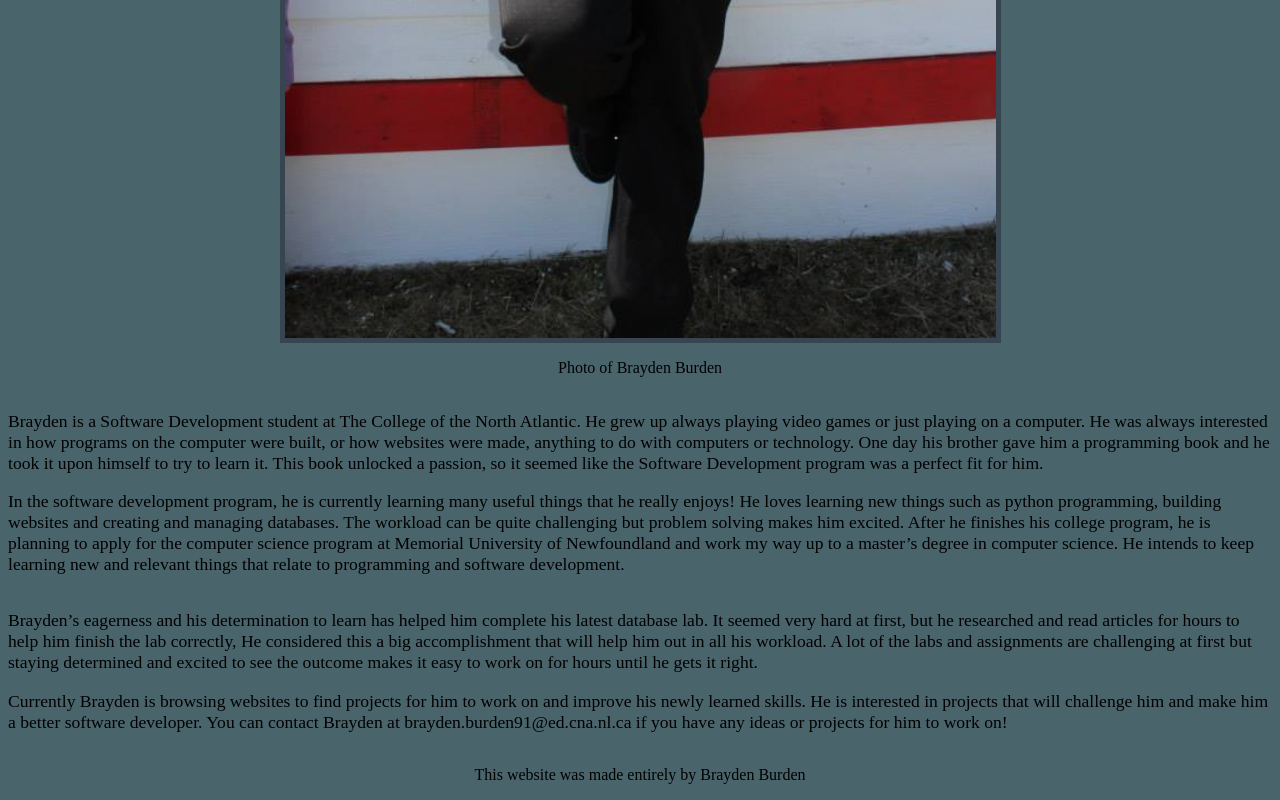
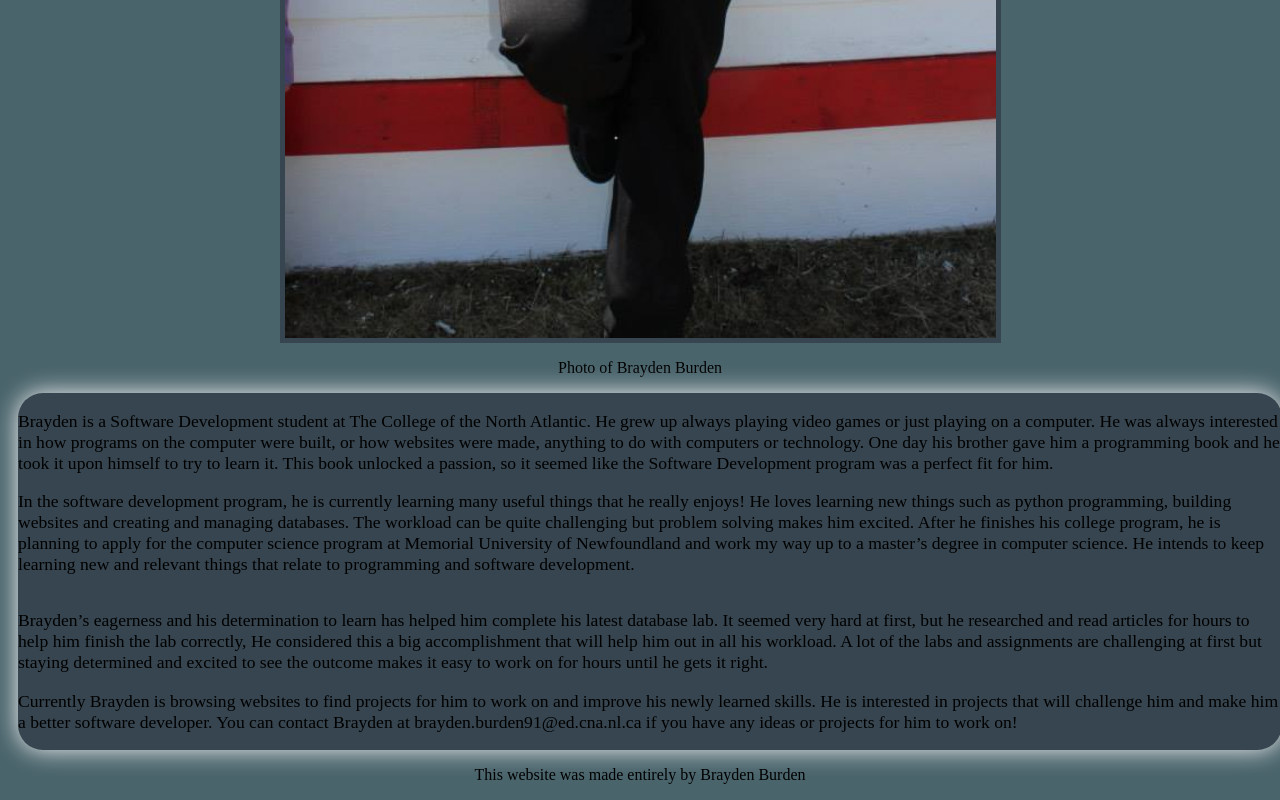
Before and after one commit to BraydenBurden/BraydenBurden.github.io, a plain HTML site: page about.html in a window 1280 px wide. Shown: the part 982-1782 px from the top of the page. Drawn offline with Linux system fonts and the light colour scheme.

Commit message:
added background to text

```diff
--- a/css/portfolio.css
+++ b/css/portfolio.css
@@ -90,6 +90,10 @@ header {
     flex-shrink: 1;
     margin-left: 10px;
     margin-right: 10px;
+    background: #36454f;
+    border-radius: 25px;
+    box-shadow: 0px 0px 25px whitesmoke;
+    margin-left: 30px;
 }
 
 #paragraphs_1_2 {
```
